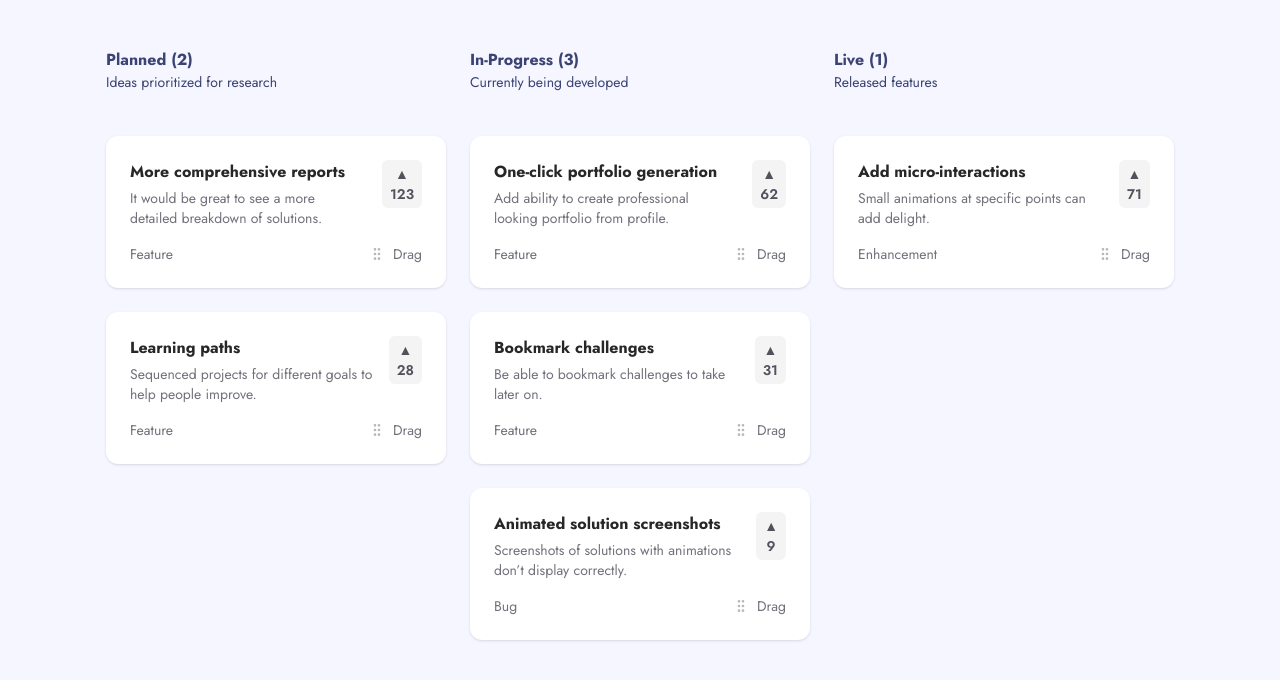
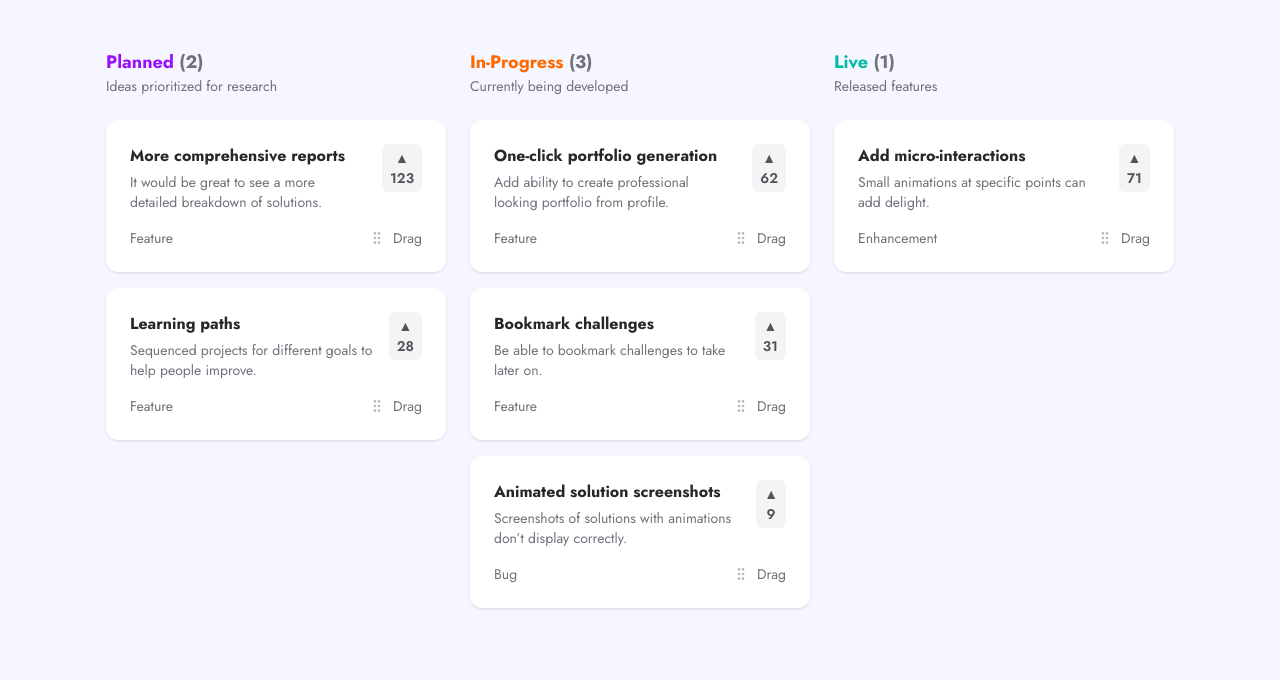
Before and after one commit to andrewteece/product-feedback-app, a Next.js app: page /roadmap in a window 1280 px wide. Shown: the top 680 px of the page. Built offline with nearby package versions, Linux system fonts and the light colour scheme; a web font is replaced by a local one.

Commit message:
separate roadmap page.tsxk from DroppableColumn for best practice

```diff
--- a/src/app/roadmap/page.tsx
+++ b/src/app/roadmap/page.tsx
@@ -9,12 +9,10 @@ export default function RoadmapPage() {
   const feedback = useFeedbackStore((s) => s.feedback);
   const updateStatus = useFeedbackStore((s) => s.updateStatus);
 
-  // Group feedback into roadmap columns
   const planned = feedback.filter((f) => f.status === 'planned');
   const inProgress = feedback.filter((f) => f.status === 'in-progress');
   const live = feedback.filter((f) => f.status === 'live');
 
-  // Handle DnD status change
   function onDragEnd(event: DragEndEvent) {
     const { active, over } = event;
     if (!active || !over || active.id === over.id) return;
@@ -33,9 +31,27 @@ export default function RoadmapPage() {
 
       <DndContext onDragEnd={onDragEnd}>
         <div className='grid gap-6 md:grid-cols-3'>
-          <DroppableColumn status='planned' items={planned} />
-          <DroppableColumn status='in-progress' items={inProgress} />
-          <DroppableColumn status='live' items={live} />
+          <DroppableColumn
+            status='planned'
+            items={planned}
+            title='Planned'
+            subtitle='Ideas prioritized for research'
+            color='text-purple-600'
+          />
+          <DroppableColumn
+            status='in-progress'
+            items={inProgress}
+            title='In-Progress'
+            subtitle='Currently being developed'
+            color='text-orange-500'
+          />
+          <DroppableColumn
+            status='live'
+            items={live}
+            title='Live'
+            subtitle='Released features'
+            color='text-teal-500'
+          />
         </div>
       </DndContext>
     </main>
--- a/src/components/feedback/DroppableColumn.tsx
+++ b/src/components/feedback/DroppableColumn.tsx
@@ -1,64 +1,46 @@
 'use client';
 
-import { useDroppable } from '@dnd-kit/core';
-import {
-  SortableContext,
-  verticalListSortingStrategy,
-} from '@dnd-kit/sortable';
+import { Feedback, Status } from '@/types/feedback';
+import { SortableContext } from '@dnd-kit/sortable';
 import DraggableCard from './DraggableCard';
-import type { Feedback, Status } from '@/types/feedback';
+import { cn } from '@/lib/utils';
 
 type Props = {
-  status: Exclude<Status, 'suggestion'>;
+  status: Status;
   items: Feedback[];
+  title: string;
+  subtitle: string;
+  color: string;
 };
 
-const statusMeta = {
-  planned: {
-    title: 'Planned',
-    description: 'Ideas prioritized for research',
-    color: 'bg-status-planned',
-  },
-  'in-progress': {
-    title: 'In-Progress',
-    description: 'Currently being developed',
-    color: 'bg-status-inprogress',
-  },
-  live: {
-    title: 'Live',
-    description: 'Released features',
-    color: 'bg-status-live',
-  },
-} as const;
-
-export default function DroppableColumn({ status, items }: Props) {
-  const { setNodeRef } = useDroppable({ id: status });
-  const meta = statusMeta[status];
+export default function DroppableColumn({
+  status,
+  items,
+  title,
+  subtitle,
+  color,
+}: Props) {
+  console.log('[DroppableColumn] status:', status);
 
   return (
-    <section className='w-full'>
-      {/* Heading */}
+    <div>
       <div className='mb-6'>
-        <h2 className='text-[18px] font-bold text-primary'>
-          {meta.title} <span className='text-text-muted'>({items.length})</span>
+        <h2 className={cn('text-lg font-bold', color)}>
+          {title}{' '}
+          <span className='text-zinc-500 dark:text-zinc-400'>
+            ({items.length})
+          </span>
         </h2>
-        <p className='text-sm text-text-muted mb-4'>{meta.description}</p>
-        <div className={`h-1 w-full rounded-full ${meta.color}`} />
+        <p className='text-sm text-zinc-500 dark:text-zinc-400'>{subtitle}</p>
       </div>
 
-      {/* Cards */}
-      <div ref={setNodeRef} className='flex flex-col gap-6'>
-        <SortableContext
-          items={items.map((f) => f.id.toString())}
-          strategy={verticalListSortingStrategy}
-        >
-          {items
-            .filter((item) => item.status === status) //  extra safety
-            .map((feedback) => (
-              <DraggableCard key={feedback.id} feedback={feedback} />
-            ))}
-        </SortableContext>
-      </div>
-    </section>
+      <SortableContext items={items.map((f) => f.id.toString())}>
+        <div className='space-y-4'>
+          {items.map((feedback) => (
+            <DraggableCard key={feedback.id} feedback={feedback} />
+          ))}
+        </div>
+      </SortableContext>
+    </div>
   );
 }
```
